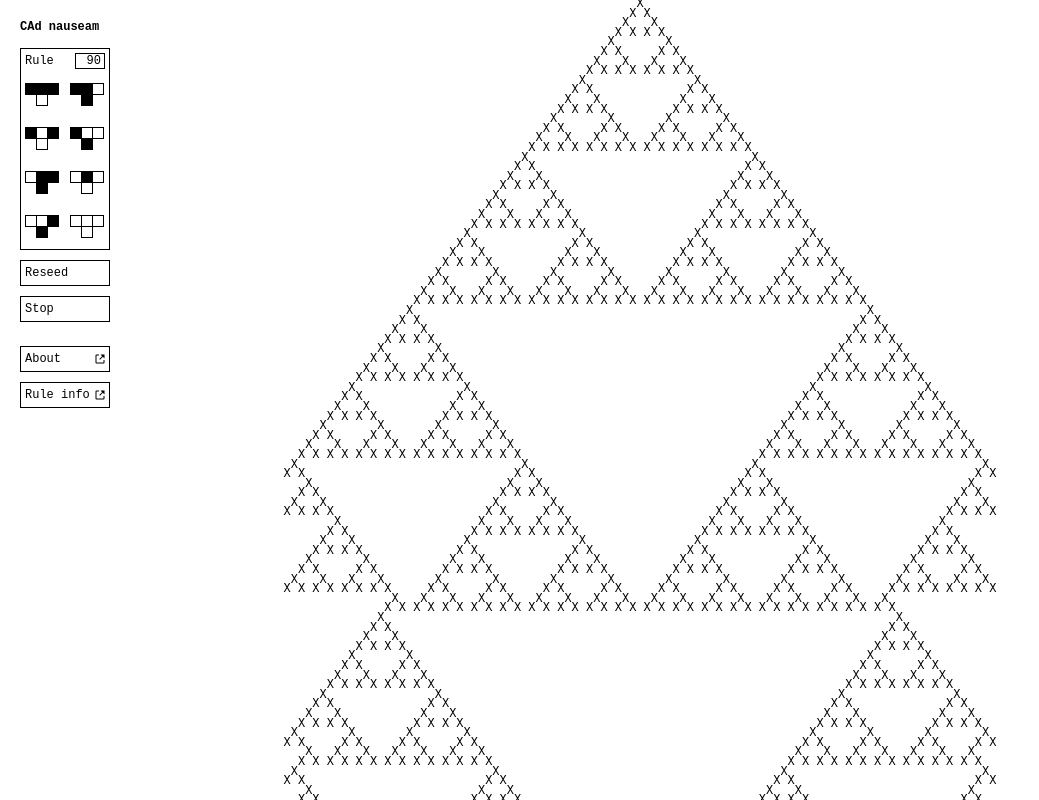
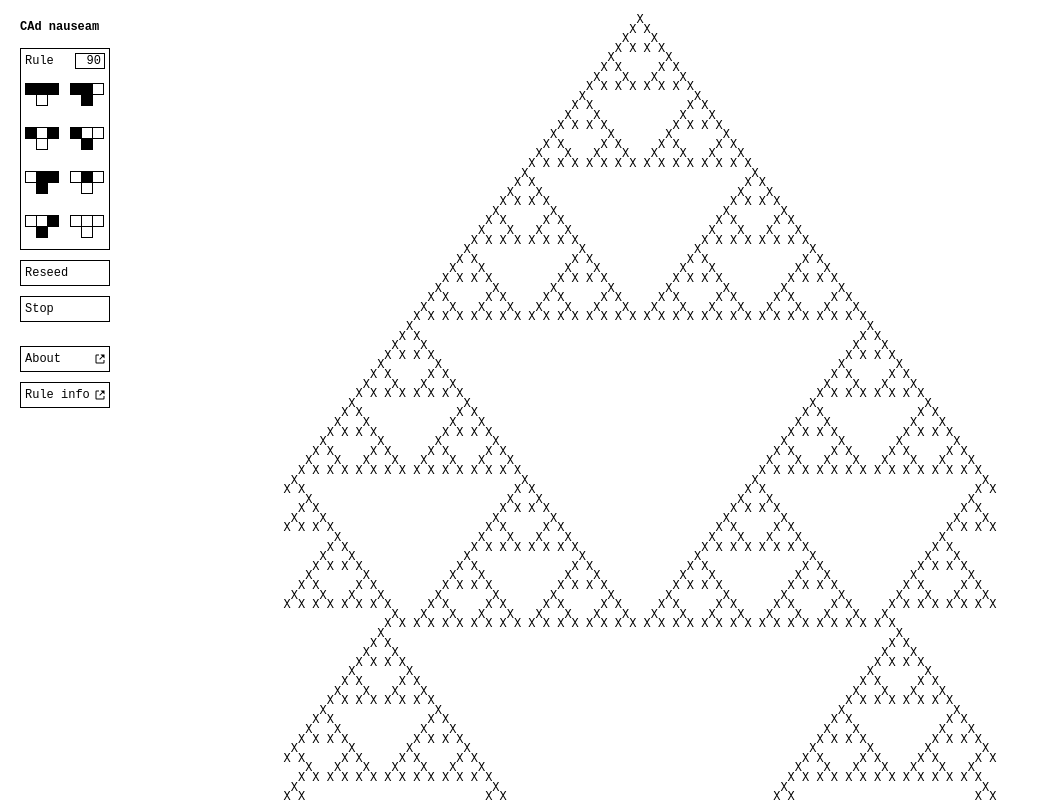
Before and after one commit to kitschpatrol/cad-nauseam, a website built with Vite: page index.html in a window 1280 px wide. Shown: the top 800 px of the page, without its empty margins (0-1039 px from the left). Built offline with nearby package versions, Linux system fonts and the light colour scheme.

Commit message:
Safari fixes.

```diff
--- a/index.html
+++ b/index.html
@@ -6,7 +6,7 @@
 		<title>CAd nauseam</title>
 		<style>
 			html {
-				overflow-y: scroll;
+				overflow: hidden scroll;
 			}
 
 			html,
--- a/package.json
+++ b/package.json
@@ -58,14 +58,14 @@
 		"shx": "^0.4.0",
 		"tsx": "^4.21.0",
 		"typescript": "~5.9.3",
-		"vite": "^8.0.9",
+		"vite": "^8.0.10",
 		"vitest": "^4.1.5",
 		"wrangler": "^4.84.1"
 	},
 	"peerDependencies": {
 		"lit": "^3.0.0"
 	},
-	"packageManager": "pnpm@10.33.1",
+	"packageManager": "pnpm@10.33.2",
 	"devEngines": {
 		"runtime": {
 			"name": "node",
--- a/src/cad-nauseam.ts
+++ b/src/cad-nauseam.ts
@@ -60,9 +60,14 @@ export class CadNauseam extends LitElement {
 		}
 
 		:host([page-scroll]) {
-			display: block;
 			block-size: auto;
-			overflow: visible;
+			/* Keep grid layout so the <pre>'s justify-self: center keeps it
+			   centered even when wider than the viewport (overflow extends
+			   equally on both sides). overflow-x: clip prevents that overflow
+			   from producing a horizontal page scrollbar; overflow-y: visible
+			   lets the page itself handle vertical scrolling. */
+			overflow-x: clip;
+			overflow-y: visible;
 		}
 
 		*,
@@ -76,7 +81,7 @@ export class CadNauseam extends LitElement {
 			justify-self: center;
 			inline-size: max-content;
 			margin: 0;
-			padding: 0;
+			padding: 1rem 0 0;
 			font-family: inherit;
 			font-size: inherit;
 			line-height: var(--cad-line-height, 0.8em);
```
Also changed, not shown: eslint.config.ts (+0 -20 lines), pnpm-lock.yaml.
